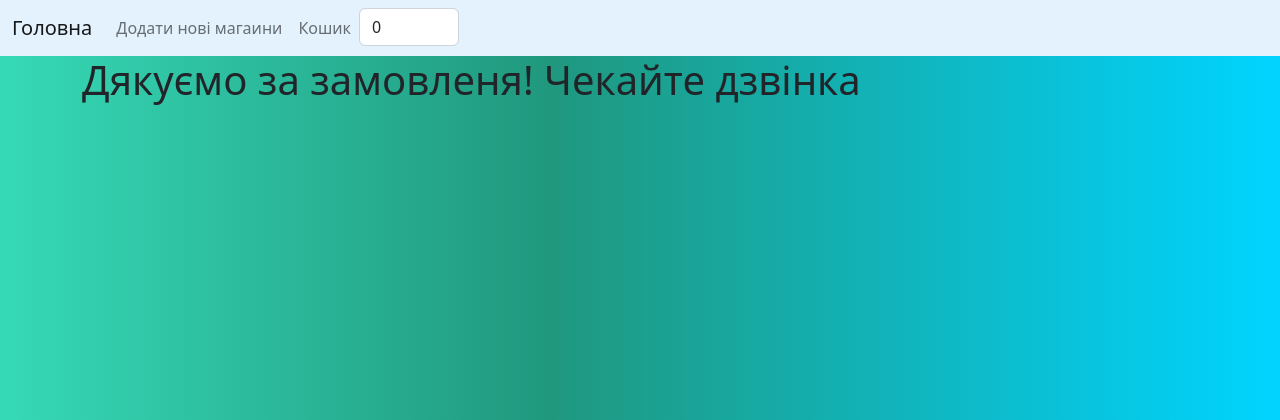
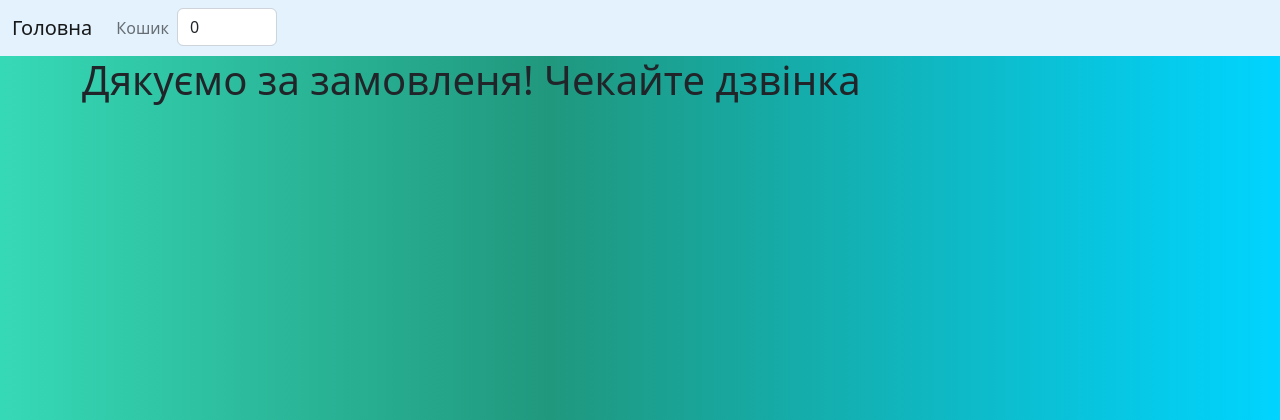
Before and after one commit to vb1152/eliftech, a Django app: page /end in a window 1280 px wide. Shown: the top 420 px of the page. Run offline with Django 4.2, Linux system fonts and the light colour scheme; some libraries are stand-ins or nearby versions.

Commit message:
final commit

```diff
--- a/elif/templates/elif/layout.html
+++ b/elif/templates/elif/layout.html
@@ -19,9 +19,6 @@
         </button>
         <div class="collapse navbar-collapse" id="navbarNav">
         <ul class="navbar-nav">
-            <li class="nav-item">
-                <a class="nav-link" href="/add">Додати нові магаини</a>
-            </li>
             <li class="nav-item">
                 <a class="nav-link" href="/cart">Кошик</a>
             </li>
```
Also changed, not shown: README.md.
